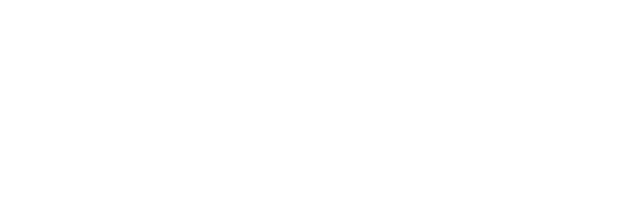
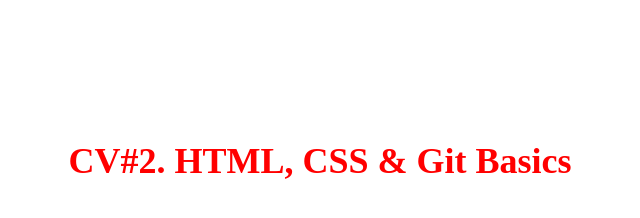
Before and after one commit to peasoon/rsschool-cv, a plain HTML site: page index.html in a window 1280 px wide. Shown: the whole page, without its empty margins (320-960 px from the left). Drawn offline with Linux system fonts and the light colour scheme.

Commit message:
refactor: refactored index.html layout

```diff
--- a/index.html
+++ b/index.html
@@ -4,9 +4,10 @@
   <meta charset="UTF-8">
   <meta http-equiv="X-UA-Compatible" content="IE=edge">
   <meta name="viewport" content="width=device-width, initial-scale=1.0">
-  <title>Document</title>
+  <title>CV#2. HTML, CSS & Git Basics</title>
+  <link rel="stylesheet" href="./style.css">
 </head>
 <body>
-
+  <h1>CV#2. HTML, CSS & Git Basics</h1>
 </body>
 </html>
--- a/style.css
+++ b/style.css
@@ -2,3 +2,10 @@ body {
   margin: 0;
   padding: 0;
 }
+
+h1 {
+  color: red;
+  margin-top: 140px;
+  text-align: center;
+  font-size: 36px;
+}
```
